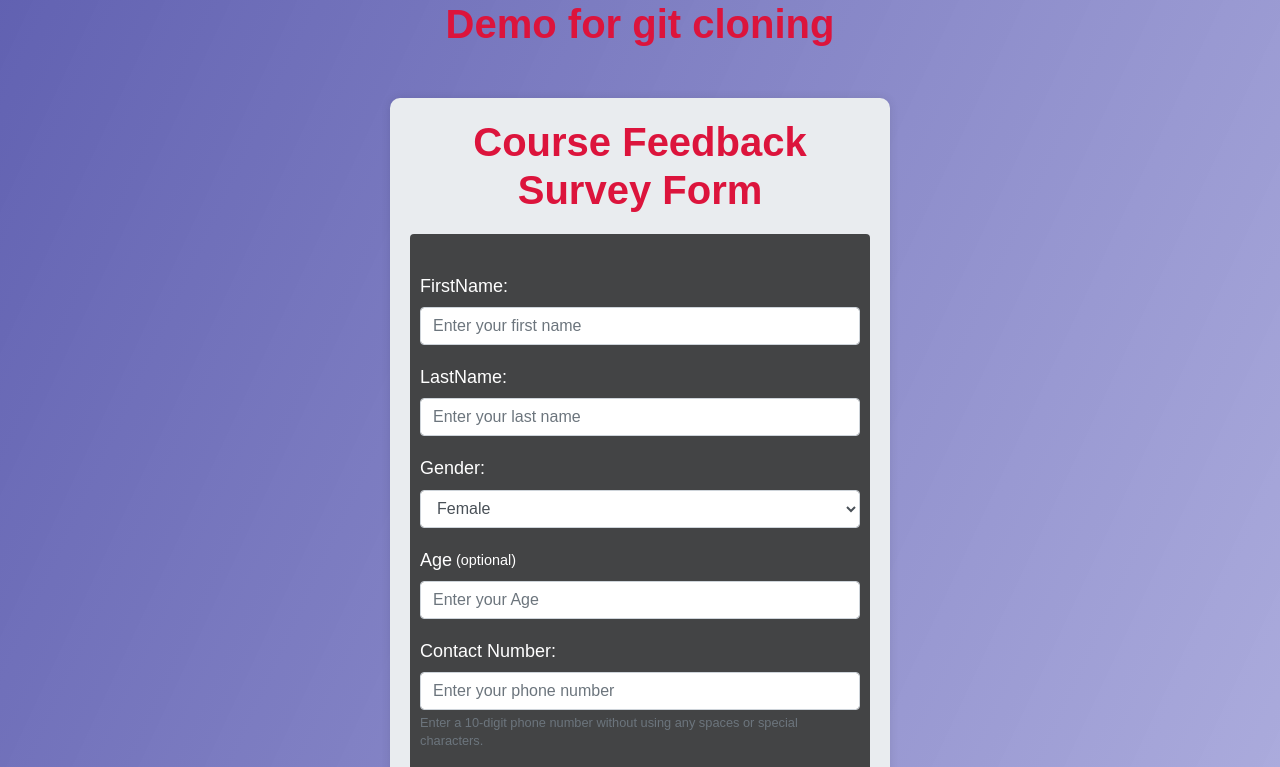
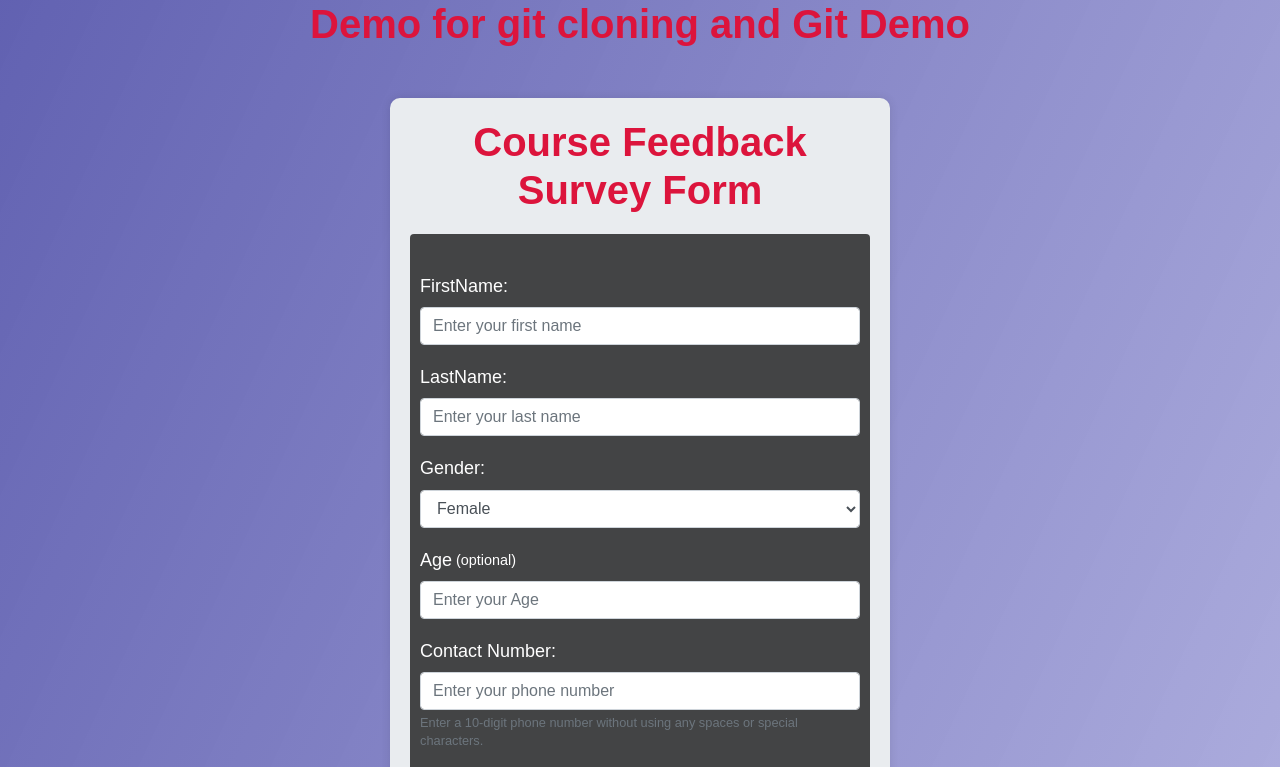
Before and after one commit to chinnisowmya/HTML_PROJECTS, a plain HTML site: page index.html in a window 1280 px wide. Shown: the top 767 px of the page. Drawn offline with nearby package versions, Linux system fonts and the light colour scheme.

Commit message:
Modified existing files

```diff
--- a/index.html
+++ b/index.html
@@ -10,7 +10,7 @@
 </head>
 
 <body>
-    <h1 style="text-align: center;">Demo for git cloning</h1>
+    <h1 style="text-align: center;">Demo for git cloning and Git Demo</h1>
     <div class="container">
         <h1 style="justify-content: center;">Course Feedback Survey Form</h1>
         <form class="forms">
```
